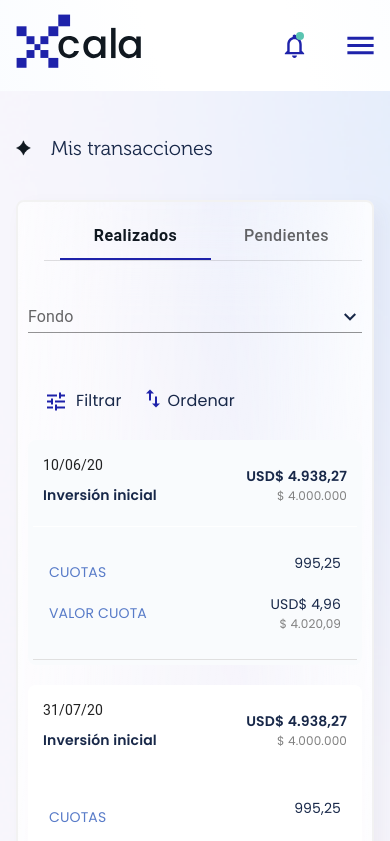
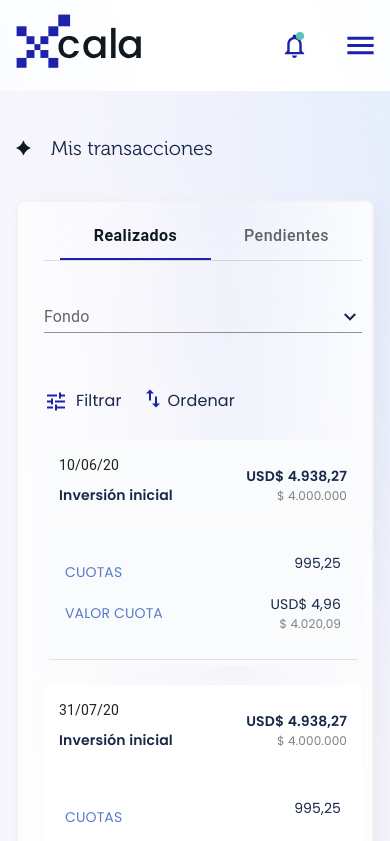
Before and after one commit to sicsdev/xcala, a React (Create React App) app: page /my-transaction in a window 390 px wide. Shown: the top 841 px of the page. Built offline with nearby package versions, Linux system fonts and the light colour scheme.

Commit message:
responsive

```diff
--- a/src/components/Myinvestment-detail/Mobileversion-table.js
+++ b/src/components/Myinvestment-detail/Mobileversion-table.js
@@ -117,7 +117,7 @@ function Mobileversiontable({ selector }) {
         {selector === "notselected" ? (
           <></>
         ) : (
-          <FormControl variant="standard" fullWidth sx={{ mt: 3, mb: 2 }}>
+          <FormControl variant="standard" fullWidth sx={{ mt: 3, mb: 2, ml:2}}>
             <InputLabel id="demo-simple-select-standard-label">
               Fondo
             </InputLabel>
--- a/src/components/Myinvestment-detail/Mobileversion-table.module.scss
+++ b/src/components/Myinvestment-detail/Mobileversion-table.module.scss
@@ -23,6 +23,7 @@
  display: flex;
  justify-content: center;
  flex-direction: row;
+ margin-left: 16px;
 
  &:nth-child(even) .table_container{
     background: white;
```
